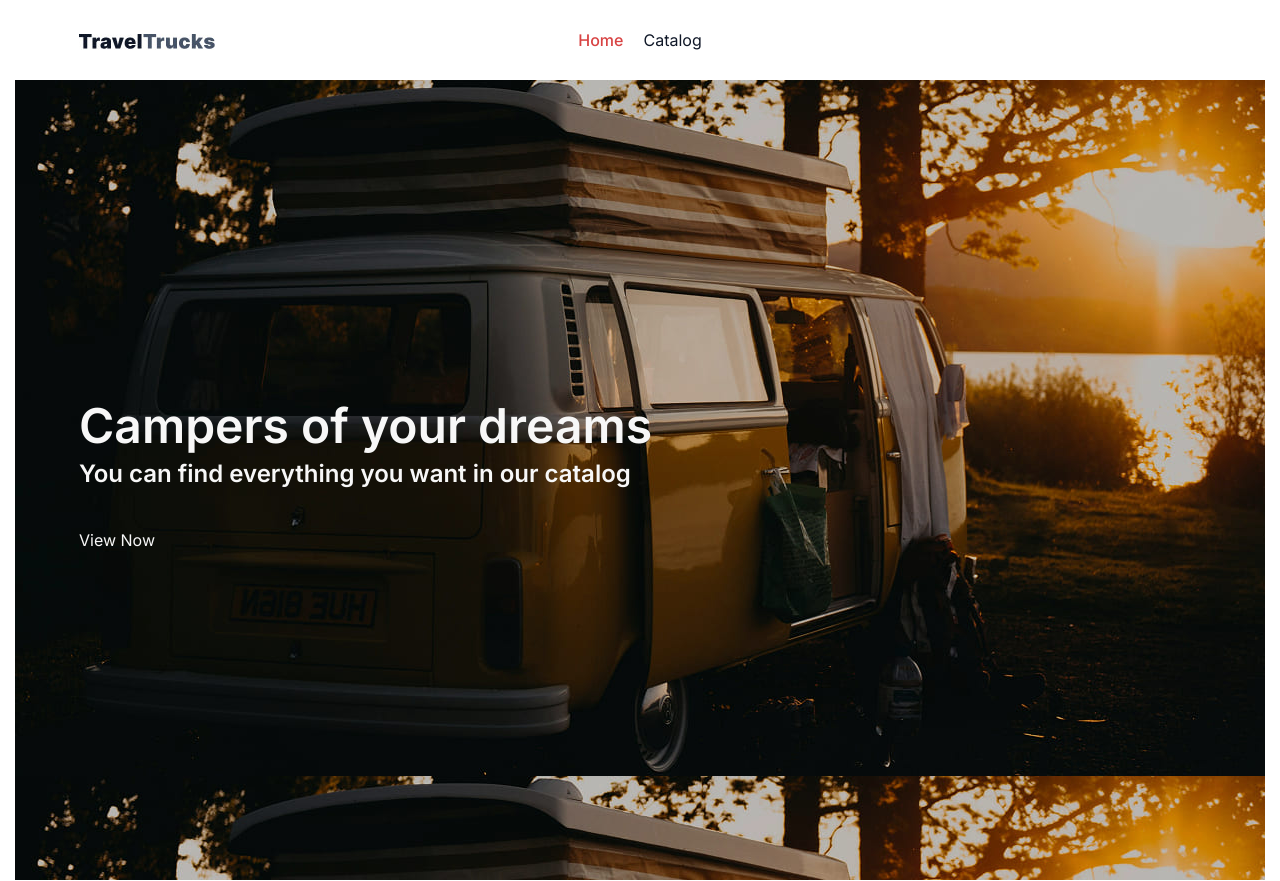
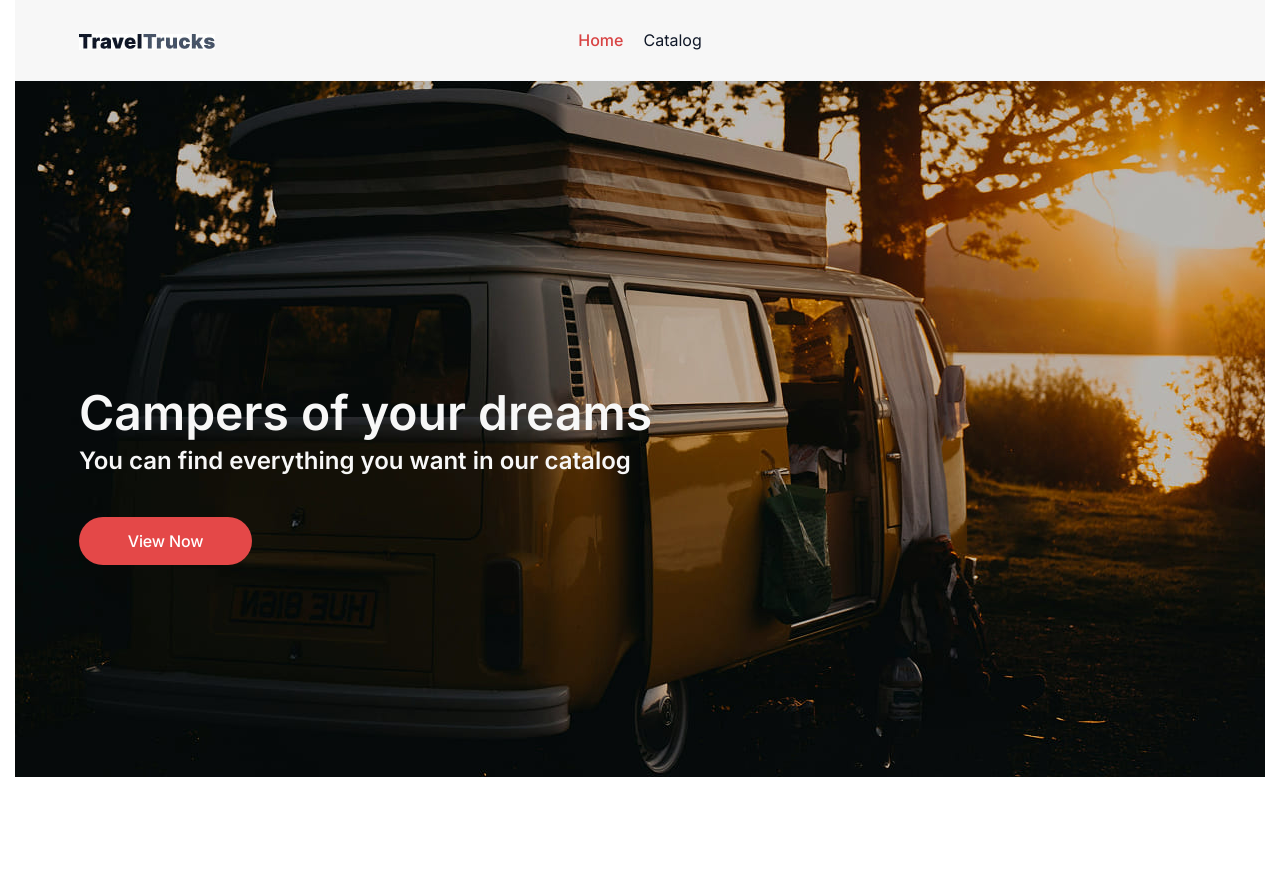
Before and after one commit to Shvarts91/campers-app, a Next.js app: page / in a window 1280 px wide. Built offline with nearby package versions, Linux system fonts and the light colour scheme.

Commit message:
add style button

```diff
--- a/app/globals.css
+++ b/app/globals.css
@@ -50,10 +50,8 @@ ul {
   }
 }
 
-
 .default-link-styles {
   color: #101828;
-
 }
 
 .active-link-styles {
--- a/app/page.module.css
+++ b/app/page.module.css
@@ -1,25 +1,11 @@
 .page {
-  /* --gray-rgb: 0, 0, 0;
-  --gray-alpha-200: rgba(var(--gray-rgb), 0.08);
-  --gray-alpha-100: rgba(var(--gray-rgb), 0.05);
-
-  --button-primary-hover: #383838;
-  --button-secondary-hover: #f2f2f2;
-
-  display: grid;
-  grid-template-rows: 20px 1fr 20px;
-  align-items: center;
-  justify-items: left;
-  min-height: 100svh;
-  padding: 80px;
-  gap: 64px;
-  font-family: var(--font-geist-sans); */
   color: #f7f7f7;
   min-height: 100svh;
   display: flex;
   align-items: center;
   justify-content: left;
   background: url(../public/bg.jpg);
+  background-repeat: no-repeat;
   padding-left: 64px;
 }
 
@@ -42,3 +28,24 @@
   max-width: 571px;
   white-space: nowrap;
 }
+
+.button {
+  display: flex;
+  align-items: center;
+  justify-content: center;
+  padding: 12px 24px;
+  background: #e44848;
+  border-radius: 200px;
+  color: #ffffff;
+  font-weight: 500;
+  font-size: 16px;
+  line-height: 1.5;
+  border: none;
+  cursor: pointer;
+  width: 173px;
+  letter-spacing: -0.01em;
+}
+
+.button:hover {
+  background-color: #d84343;
+}
--- a/app/page.tsx
+++ b/app/page.tsx
@@ -1,5 +1,5 @@
-import styles from "./page.module.css";
-import Link from "next/link";
+import styles from './page.module.css';
+import Link from 'next/link';
 
 export default function Home() {
   return (
@@ -7,7 +7,9 @@ export default function Home() {
       <div className={styles.content}>
         <h1>Campers of your dreams</h1>
         <h3>You can find everything you want in our catalog</h3>
-        <Link href="/catalog">View Now</Link>
+        <Link className={styles.button} href="/catalog">
+          View Now
+        </Link>
       </div>
     </div>
   );
--- a/components/Header/Header.module.css
+++ b/components/Header/Header.module.css
@@ -2,6 +2,8 @@
   position: relative;
   line-height: 1.5;
   padding: 28px 64px;
+  background-color: #f7f7f7;
+  border-bottom: 1px solid #f2f4f7;
 }
 
 .navList {
```
